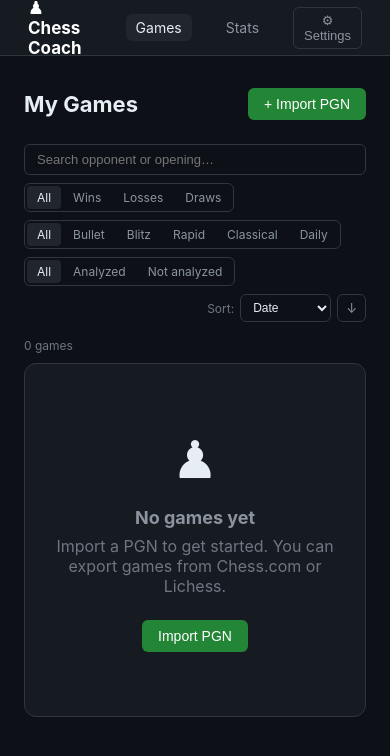
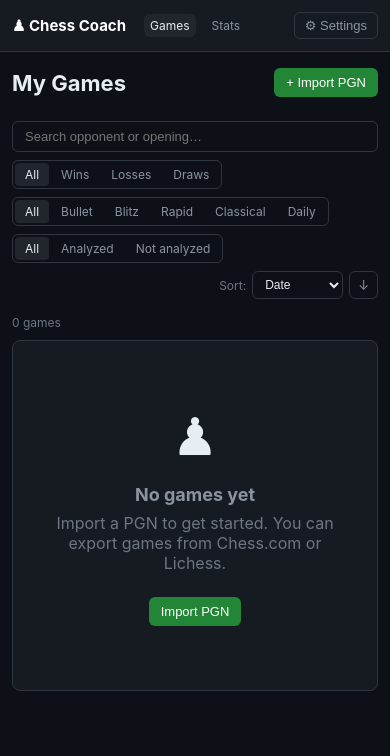
Before and after one commit to paultat91/chess-coach, a Flask app: page / in a window 390 px wide. Shown: the top 756 px of the page. Run offline with Flask 3, Linux system fonts and the light colour scheme; data that the repository does not hold is empty.

Commit message:
feat: responsive mobile-friendly layout
base.html:
- @media (max-width:700px) shrinks nav padding/font, container padding,
  card padding/radius, button sizes, and table cell padding

game.html:
- Board and SVG overlay scale to (100vw - 56px) on small screens
  so the board always fits without horizontal scrolling
- Eval bar height matches the dynamic board size
- Move list height capped at 220px on mobile
- Move-detail and candidates panel go full-width
- Accuracy summary cards stack single-column on mobile
- Nav button row wraps on narrow viewports
- SQ (square size in px) computed from actual rendered board size
  rather than hardcoded 50px, so arrow overlays scale correctly

Made-with: Cursor

```diff
--- a/templates/base.html
+++ b/templates/base.html
@@ -134,6 +134,29 @@
     .flash.success { background: #1a3828; border: 1px solid #238636; color: #56d364; }
     .flash.error   { background: #3d1a1a; border: 1px solid #da3633; color: #f85149; }
 
+    /* ── Responsive / Mobile ──────────────────────────────── */
+    @media (max-width: 700px) {
+      nav {
+        padding: 0 12px;
+        gap: 10px;
+        flex-wrap: wrap;
+        height: auto;
+        min-height: 52px;
+        padding-top: 8px;
+        padding-bottom: 8px;
+      }
+      .nav-brand { font-size: 15px; }
+      .nav-link  { font-size: 12px; padding: 4px 6px; }
+      .container { padding: 16px 12px; }
+      .card      { padding: 16px; border-radius: 8px; }
+      .btn       { padding: 7px 12px; font-size: 13px; }
+      .btn-sm    { padding: 4px 8px;  font-size: 11px; }
+
+      /* Stack game table columns on small screens */
+      table { font-size: 12px; }
+      table td, table th { padding: 6px 6px; }
+    }
+
     /* Classification badges */
     .badge {
       display: inline-flex;
```
Also changed, not shown: templates/game.html (+30 -4 lines).
